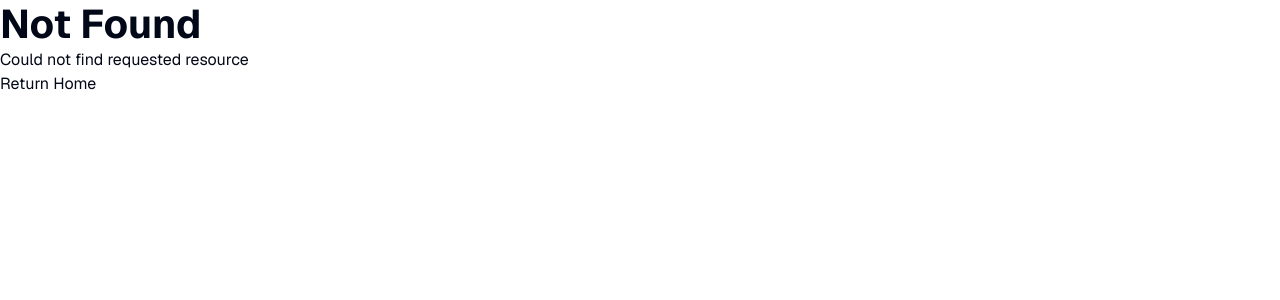
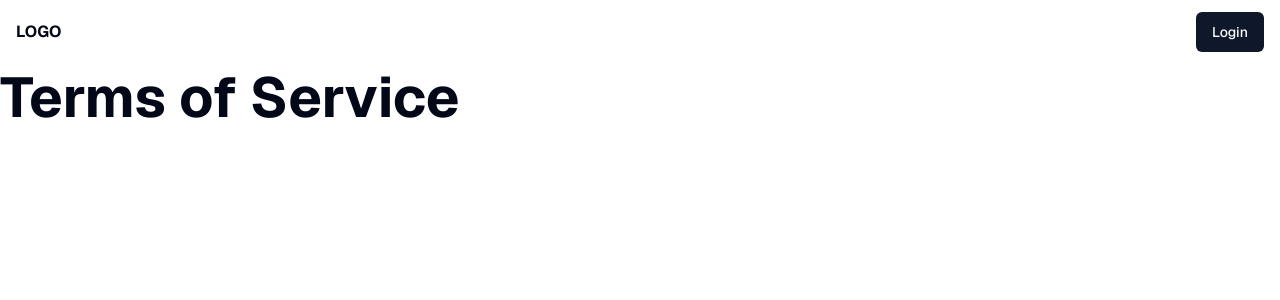
Before and after one commit to hitusss/just-todo, a Next.js app: page /tos in a window 1280 px wide. Before the commit this address had no page. Shown: the top 300 px of the page. Built offline with nearby package versions, Linux system fonts and the light colour scheme; no server answers.

Commit message:
feat: add tos page

```diff
--- /dev/null
+++ b/src/app/(marketing)/tos/page.tsx
@@ -0,0 +1,3 @@
+export default function TOSPage() {
+  return <h1>Terms of Service</h1>;
+}
```
